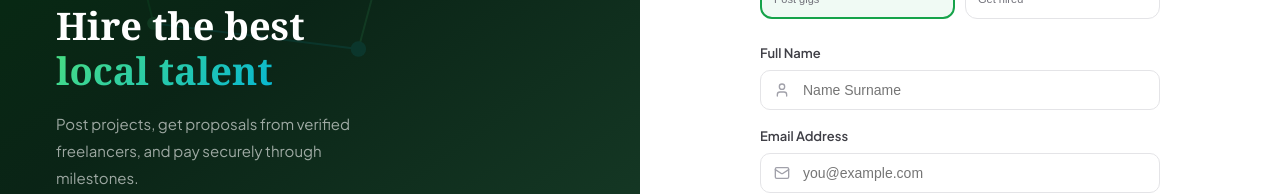
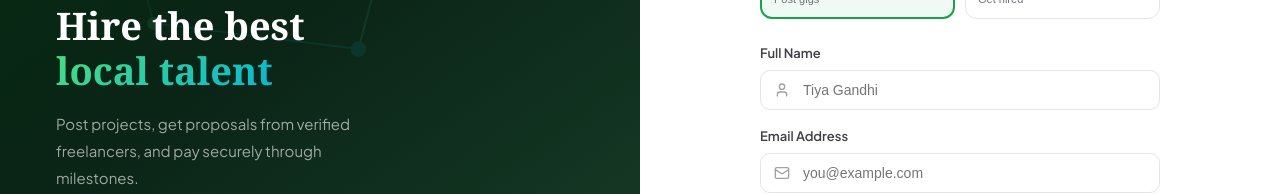
Before and after one commit to tiya7/SkillSphere-AI-Powered-Hyperlocal-Freelance-Ecosystem, a React (Create React App) app in the folder client/: page /register in a window 1280 px wide. Shown: the part 287-481 px from the top of the page. Built offline with nearby package versions, Linux system fonts and the light colour scheme; no server answers.

Commit message:
Update RegisterPage.jsx

```diff
--- a/client/src/pages/RegisterPage.jsx
+++ b/client/src/pages/RegisterPage.jsx
@@ -152,7 +152,7 @@ const RegisterPage = () => {
               <label style={{ fontSize: 13, fontWeight: 600, color: '#3f3f46' }}>Full Name</label>
               <div style={{ position: 'relative' }}>
                 <User size={16} style={{ position: 'absolute', left: 14, top: '50%', transform: 'translateY(-50%)', color: '#a1a1aa' }} />
-                <input type="text" placeholder="Name Surname"
+                <input type="text" placeholder="Tiya Gandhi"
                   value={form.name} onChange={(e) => setForm({ ...form, name: e.target.value })}
                   required
                   style={{ width: '100%', padding: '11px 14px 11px 42px', border: '1.5px solid #e4e4e7', borderRadius: 10, fontSize: 14, fontFamily: 'sans-serif', outline: 'none', color: '#18181b' }}
```
